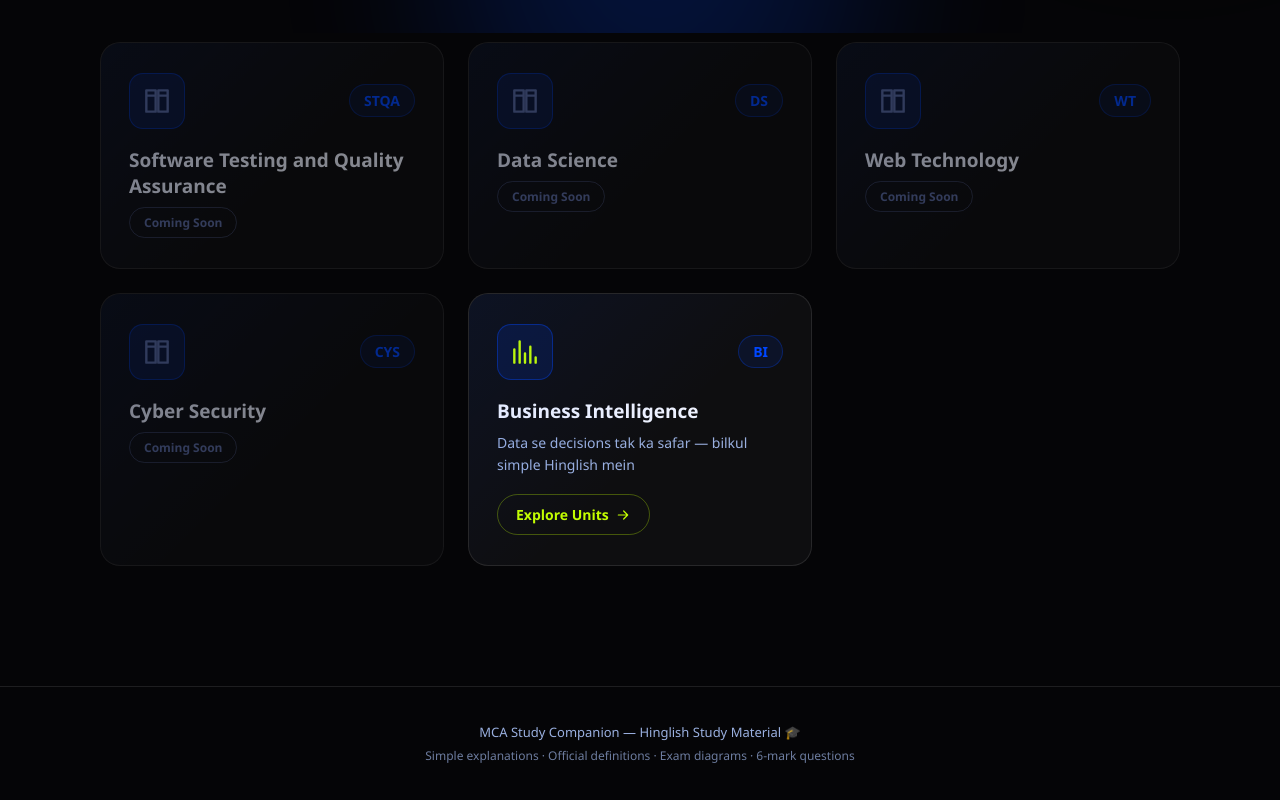
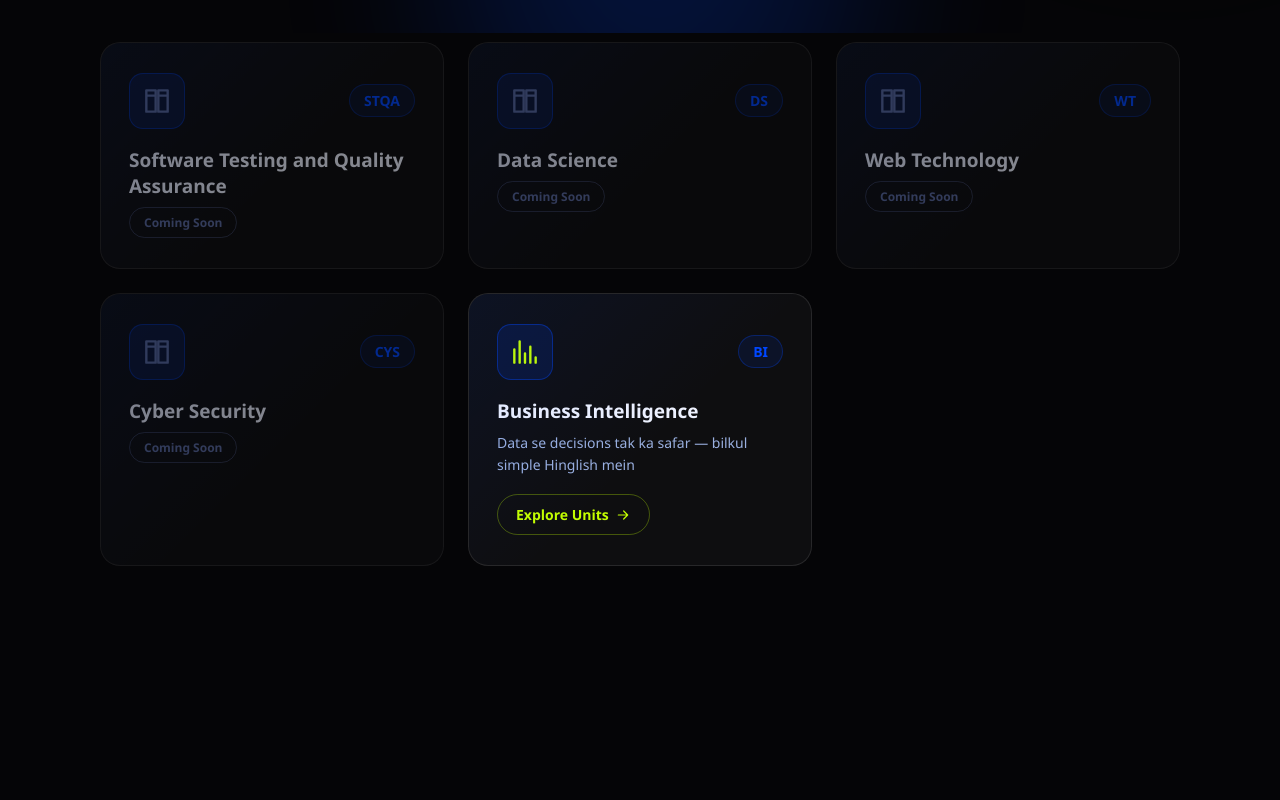
Before and after one commit to ankitkumar131/mca, a React (Vite) app: page / in a window 1280 px wide. Shown: the part 767-1567 px from the top of the page. After the commit the page ends 1393 px from the top, so only its background shows below. Built offline with nearby package versions, Linux system fonts and the light colour scheme.

Commit message:
chore: remove footer from all pages
Co-authored-by: arena-agent <297053741+arena-agent@users.noreply.github.com>

```diff
--- a/src/App.jsx
+++ b/src/App.jsx
@@ -238,13 +238,6 @@ export default function App() {
       ) : (
         <Home />
       )}
-
-      <footer className="footer">
-        <div className="container">
-          <p>MCA Study Companion — Hinglish Study Material 🎓</p>
-          <p className="footer-note">Simple explanations · Official definitions · Exam diagrams · 6-mark questions</p>
-        </div>
-      </footer>
     </div>
   );
 }
```
